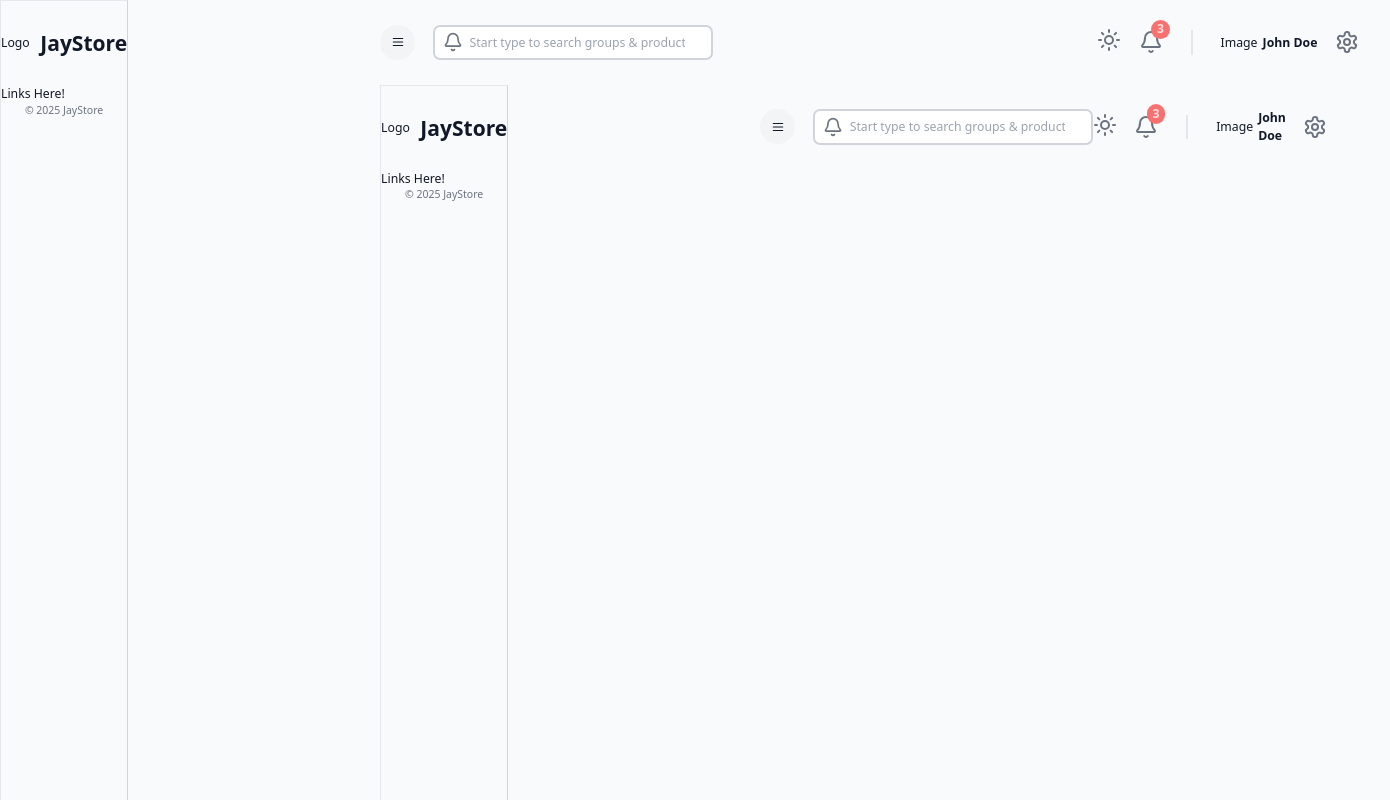
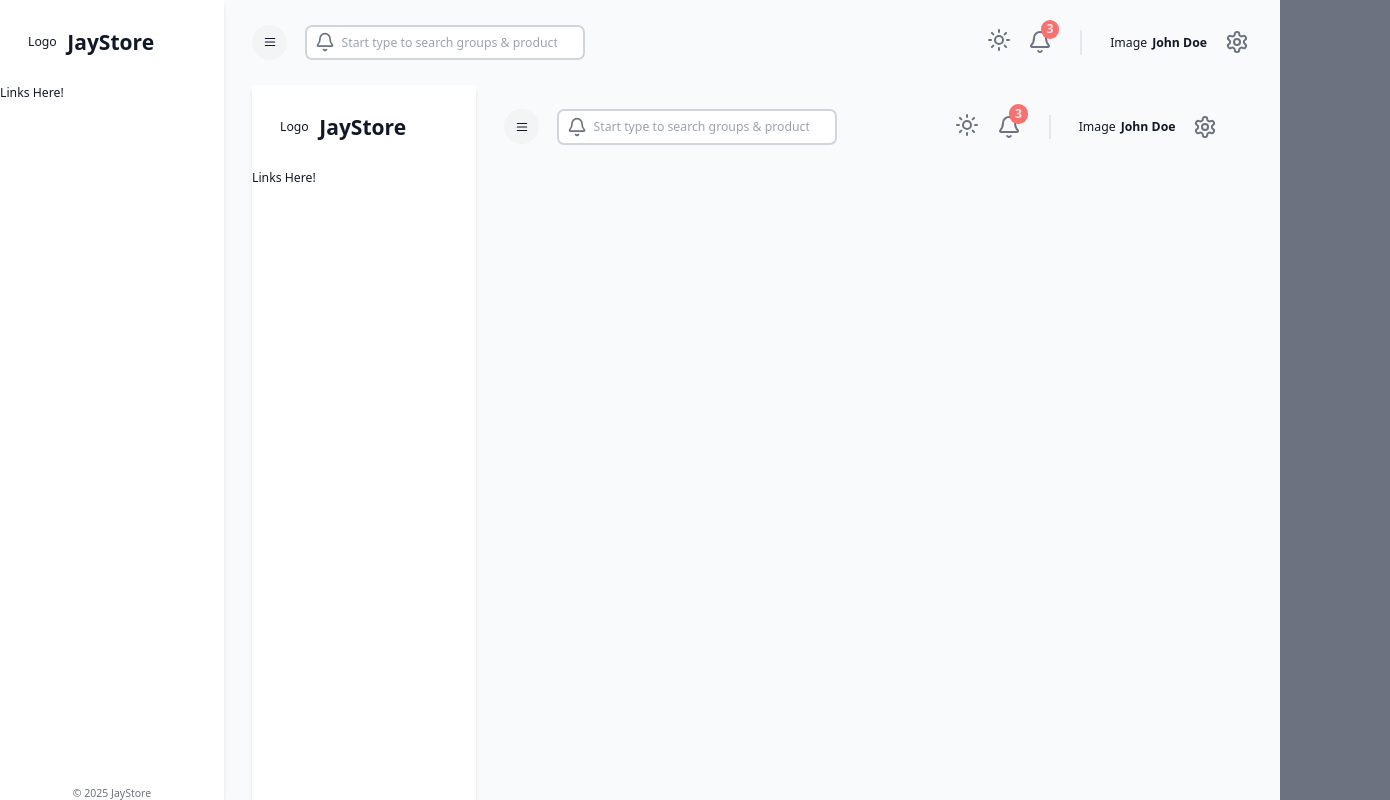
Before and after one commit to karuirujackson/Inventory-Management-System, a Next.js app: page /dashboardWrapper in a window 1280 px wide. Shown: the top 800 px of the page, 1390 px wide, since content can reach past the window. Built offline with nearby package versions, Linux system fonts and the light colour scheme; no server answers.

Commit message:
Logical behavior of the sidebar when collapsed and on clicking the menu button

```diff
--- a/src/app/(components)/Navbar/index.tsx
+++ b/src/app/(components)/Navbar/index.tsx
@@ -1,15 +1,26 @@
 'use client'
 
 import React from 'react';
+import { useAppDispatch, useAppSelector } from '@/redux';
+import { setIsSidebarCollapsed } from '../../state/index';
 import { Menu, Bell, Sun, Settings } from 'lucide-react';
 import Link from 'next/link';
 
 const Navbar = () => {
+    const dispatch = useAppDispatch();
+    const isSidebarCollapsed =useAppSelector(
+        (state) => state.global.isSidebarCollapsed
+    );
+
+    const toggleSidebar = () => {
+        dispatch(setIsSidebarCollapsed(!isSidebarCollapsed));
+    };
+
     return (
         <div className="flex justify-between items-center w-full mb-7">
             {/* LEFT SIDE */}
             <div className="flex justify-between items-center gap-5">
-                <button className="px-3 py-3 bg-gray-100 rounded-full hover:bg-blue-100" onClick={() => {}}>
+                <button onClick={toggleSidebar} className="px-3 py-3 bg-gray-100 rounded-full hover:bg-blue-100">
                     <Menu className='w-4 h-4' />
                 </button>
                 <div className="relative">
--- a/src/app/(components)/Sidebar/index.tsx
+++ b/src/app/(components)/Sidebar/index.tsx
@@ -1,24 +1,29 @@
 'use client'
 
-import { setSidebarCollapsed } from '@/app/state';
+import { setIsSidebarCollapsed } from '../../state/index';
 import { useAppDispatch, useAppSelector } from '@/redux';
 import { Menu } from 'lucide-react';
 import React from 'react'
 
 const SideBar = () => {
     const dispatch = useAppDispatch();
-    const isSidebarCollapsed =useAppSelector((state) => state.global.isDarkMode);
+    const isSidebarCollapsed = useAppSelector(
+        (state) => state.global.isSidebarCollapsed
+    );
 
     const toggleSidebar = () => {
-        dispatch(setSidebarCollapsed(!isSidebarCollapsed));
+        dispatch(setIsSidebarCollapsed(!isSidebarCollapsed));
     };
+
+    const sidebarClassNames =`fixed flex flex-col ${isSidebarCollapsed ? 'w-0 md:w-16' : 'w-72 md:w-64'} bg-white transition-all duration-300 overflow-hidden h-full shadow-md z-40`;
+
     return (
-        <div className='border border-r-gray-300'>
+        <div className={sidebarClassNames}>
             {/* TOP LOGO */}
-            <div className="flex gap-3 justify-between md:justify-normal items-center pt-8">
+            <div className={`flex gap-3 justify-between md:justify-normal items-center pt-8 ${isSidebarCollapsed ? 'px-5' : 'px-8'}`}>
                 <div className="flex items-center">Logo</div>
-                <h1 className="font-extrabold text-2xl">JayStore</h1>
-                <button className="md:hidden px-3 py-3 bg-gray-100 rounded-full hover:bg-blue-100" onClick={() => {}}>
+                <h1 className={`${isSidebarCollapsed ? 'hidden' : 'block'} font-extrabold text-2xl`}>JayStore</h1>
+                <button onClick ={toggleSidebar} className="md:hidden px-3 py-3 bg-gray-100 rounded-full hover:bg-blue-100">
                     <Menu className='w-4 h-4' />
                 </button>
             </div>
@@ -33,7 +38,7 @@ const SideBar = () => {
                 <p className="text-center text-xs text-gray-500">&copy; 2025 JayStore</p>
             </div>
         </div>
-    )
-}
+    );
+};
 
 export default SideBar;
--- a/src/app/state/index.ts
+++ b/src/app/state/index.ts
@@ -14,7 +14,7 @@ export const globalSlice = createSlice({
     name: 'global',
     initialState,
     reducers: {
-        setSidebarCollapsed: (state, action: PayloadAction<boolean>) => {
+        setIsSidebarCollapsed: (state, action: PayloadAction<boolean>) => {
             state.isSidebarCollapsed = action.payload;
         },
         setIsDarkMode: (state, action: PayloadAction<boolean>) => {
@@ -23,5 +23,5 @@ export const globalSlice = createSlice({
     },
 });
 
-export const { setSidebarCollapsed, setIsDarkMode } = globalSlice.actions;
+export const { setIsSidebarCollapsed, setIsDarkMode } = globalSlice.actions;
 export default globalSlice.reducer;
```
